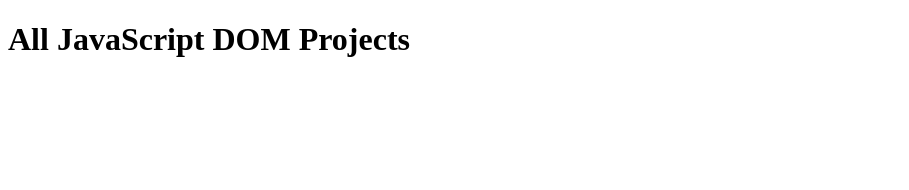
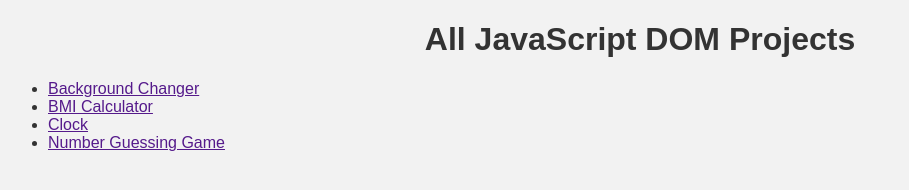
Before and after one commit to Hunain2003/js-dom-projects, a plain HTML site: page index.html in a window 1280 px wide. Shown: the whole page, without its empty margins (0-909 px from the left). Drawn offline with Linux system fonts and the light colour scheme.

Commit message:
adding more files

```diff
--- a/index.html
+++ b/index.html
@@ -4,8 +4,17 @@
     <meta charset="UTF-8">
     <meta name="viewport" content="width=device-width, initial-scale=1.0">
     <title>JavaScript DOM Projects</title>
+
+    <link rel="stylesheet" href="styles/main.css">
 </head>
 <body>
     <h1>All JavaScript DOM Projects</h1>
+
+    <ul>
+        <li><a href="" target="_blank">Background Changer</a></li>
+        <li><a href="" target="_blank">BMI Calculator</a></li>
+        <li><a href="" target="_blank">Clock</a></li>
+        <li><a href="" target="_blank">Number Guessing Game</a></li>
+    </ul>
 </body>
 </html>
--- a/scripts/bgChanger.js
+++ b/scripts/bgChanger.js
@@ -0,0 +1 @@
+a
--- a/styles/bgchanger.css
+++ b/styles/bgchanger.css
@@ -0,0 +1 @@
+a
--- a/styles/main.css
+++ b/styles/main.css
@@ -0,0 +1,9 @@
+body {
+    font-family: Arial;
+    color: #333333;
+    background: #f2f2f2;
+}
+
+h1 {
+    text-align: center;
+}
```
Also changed, not shown: pages/bgChanger.html (+1 -0 lines), pages/bmiCalculator.html (added, +11 -0 lines), pages/clock.html (added, +11 -0 lines), pages/number-guesing-game.html (added, +11 -0 lines), scripts/bmiCalculator.js (added), scripts/clock.js (added), scripts/number-guessing-game.js (added), styles/bmiCalculator.css (added), styles/clock.css (added), styles/number-guessing-game.css (added).
